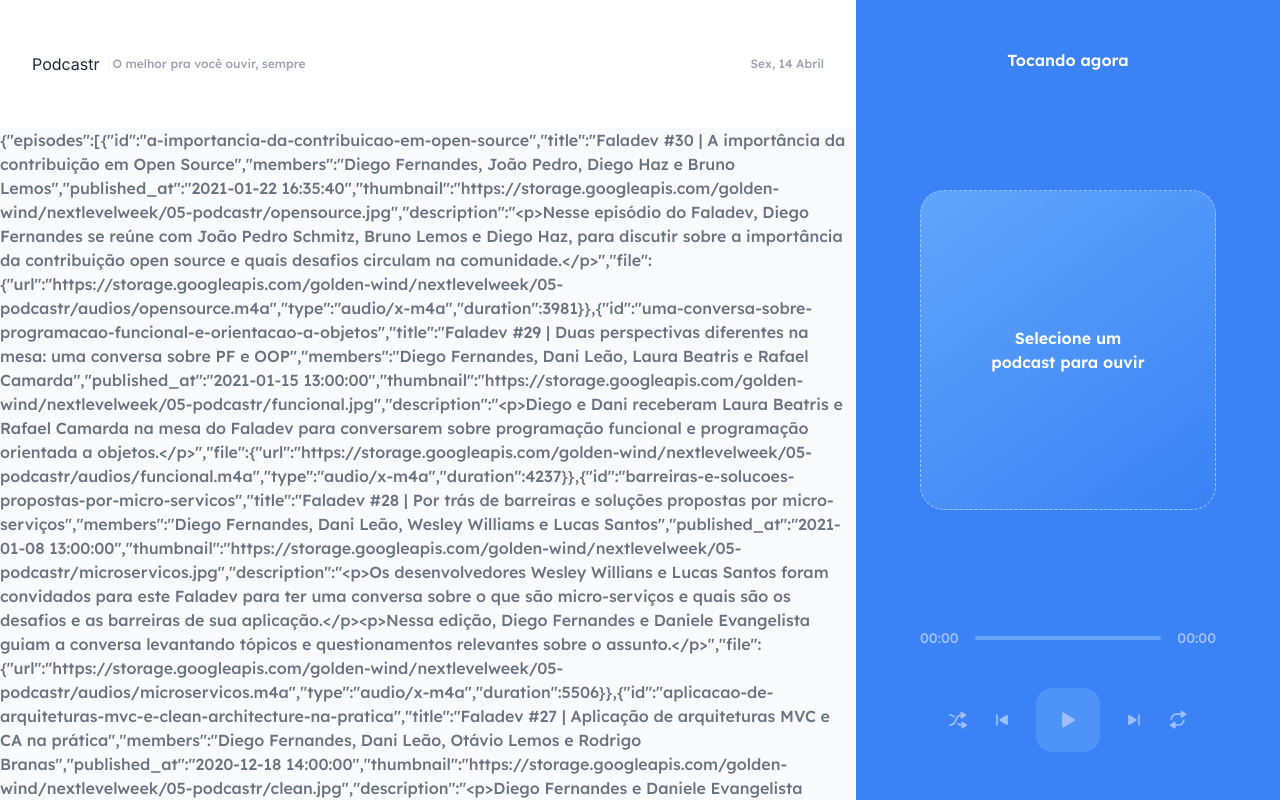
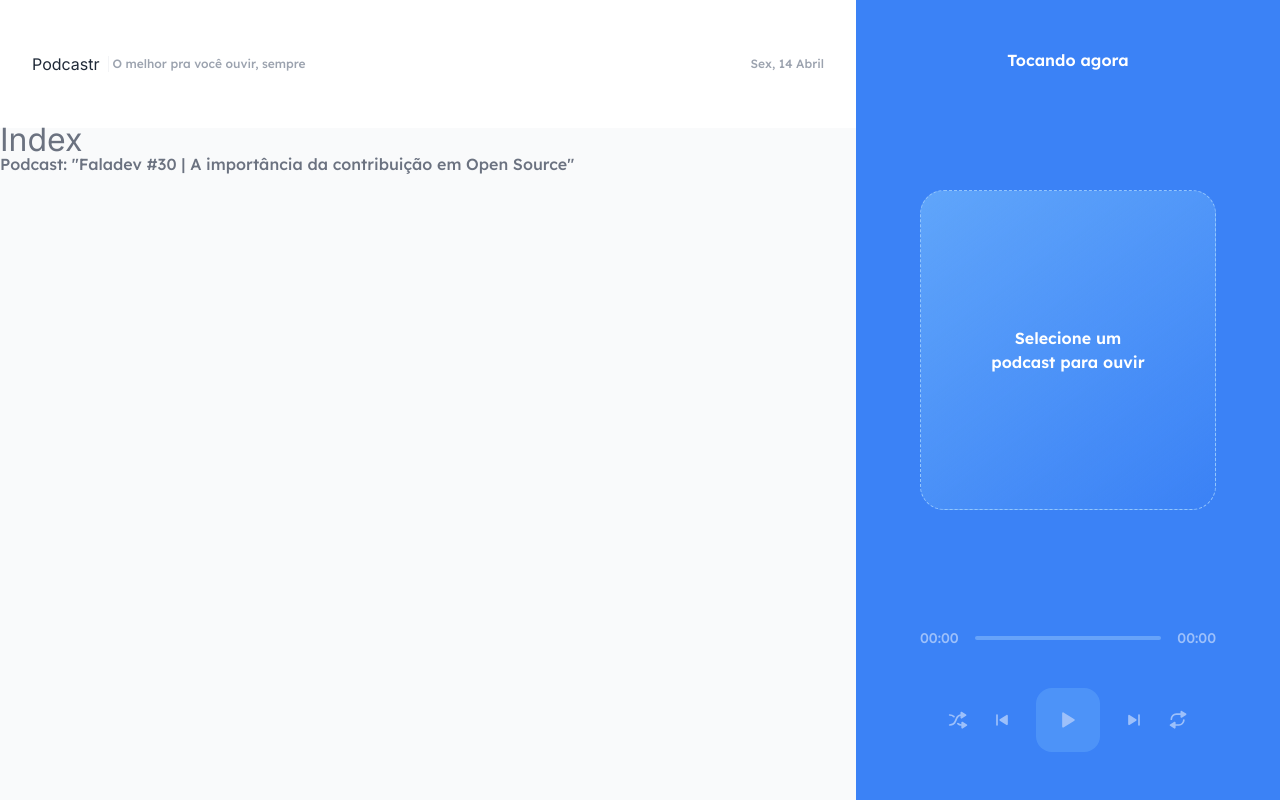
Before and after one commit to martinsju/podcastr, a Next.js app: page / in a window 1280 px wide. Shown: the top 800 px of the page. Built offline with nearby package versions, Linux system fonts and the light colour scheme; data requests are answered from the project's data file.

Commit message:
feat: data formatting get by axios

```diff
--- /dev/null
+++ b/src/components/services/api.ts
@@ -0,0 +1,5 @@
+import axios from 'axios'
+
+export const api = axios.create({
+	baseURL: 'http://localhost:3333'
+})
--- a/src/pages/index.tsx
+++ b/src/pages/index.tsx
@@ -1,32 +1,77 @@
 import { GetStaticProps } from 'next'
+import { format, parseISO } from 'date-fns'
+import ptBR from 'date-fns/locale/pt-BR'
+import { api } from '@/components/services/api'
+import { convertDurationToTimeString } from '@/utils/convertDurationToTimeString'
 
 type Episode = {
 	id: string
 	title: string
+	thumbnail: string
 	members: string
+	publishedAt: string
+	url: string
+	durationAsString: string
+	description: string
 }
 
 type HomeProps = {
 	episodes: Array<Episode>
 }
 
+type EpisodeData = {
+	id: string
+	title: string
+	thumbnail: string
+	members: string
+	published_at: string
+	file: {
+		duration: number
+		url: string
+	}
+	description: string
+}
+
 export default function Home(props: HomeProps) {
 	return (
 		<div className='container'>
-			<p>{JSON.stringify(props)}</p>
+			<h1>Index</h1>
+			<p>Podcast: {JSON.stringify(props.episodes[0].title)}</p>
 		</div>
 	)
 }
 
 export const getStaticProps: GetStaticProps = async () => {
-	const response = await fetch(
-		'http://localhost:3333/episodes?_limit=12&_sort=published_at&_order=desc'
-	)
-	const data = await response.json()
+	const { data } = await api.get('episodes', {
+		params: {
+			_limit: 12,
+			_sort: 'published_at',
+			_order: 'desc'
+		}
+	})
+
+	//format data before rendering it
+	const episodes = data.map((episode: EpisodeData) => {
+		return {
+			id: episode.id,
+			title: episode.title,
+			thumbnail: episode.thumbnail,
+			members: episode.members,
+			publishedAt: format(parseISO(episode.published_at), 'd MMM yy', {
+				locale: ptBR
+			}),
+			duration: Number(episode.file.duration),
+			durationAsString: convertDurationToTimeString(
+				Number(episode.file.duration)
+			),
+			description: episode.description,
+			url: episode.file.url
+		}
+	})
 
 	return {
 		props: {
-			episodes: data
+			episodes
 		},
 		revalidate: 60 * 60 * 8 //a cada 8h
 	}
--- /dev/null
+++ b/src/utils/convertDurationToTimeString.ts
@@ -0,0 +1,11 @@
+export function convertDurationToTimeString(duration: number) {
+	const hours = Math.floor(duration / 3600)
+	const minutes = Math.floor((duration % 3600) / 60)
+	const seconds = duration % 60
+
+	const timeString = [hours, minutes, seconds]
+		.map((unit) => String(unit).padStart(2, '0'))
+		.join(':')
+
+	return timeString
+}
```
